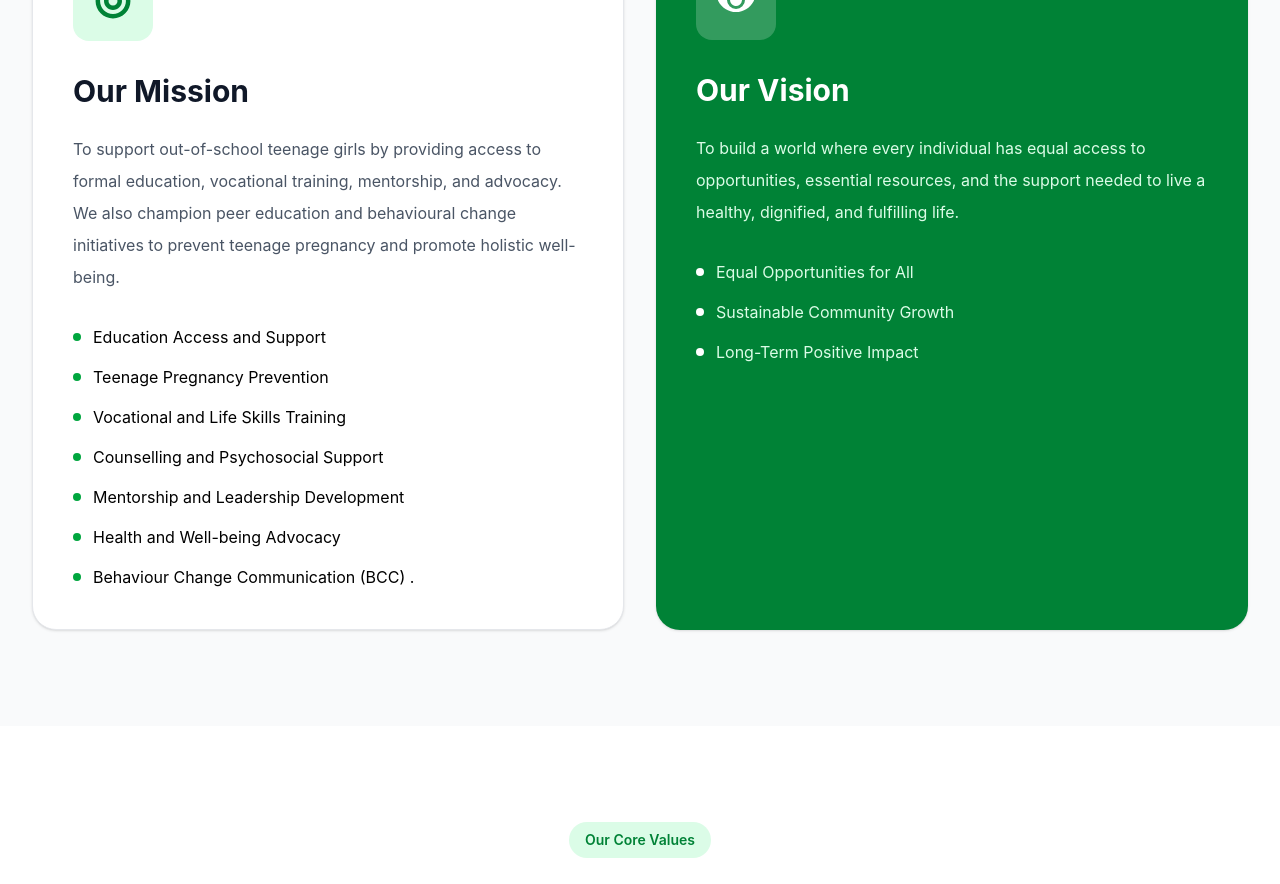
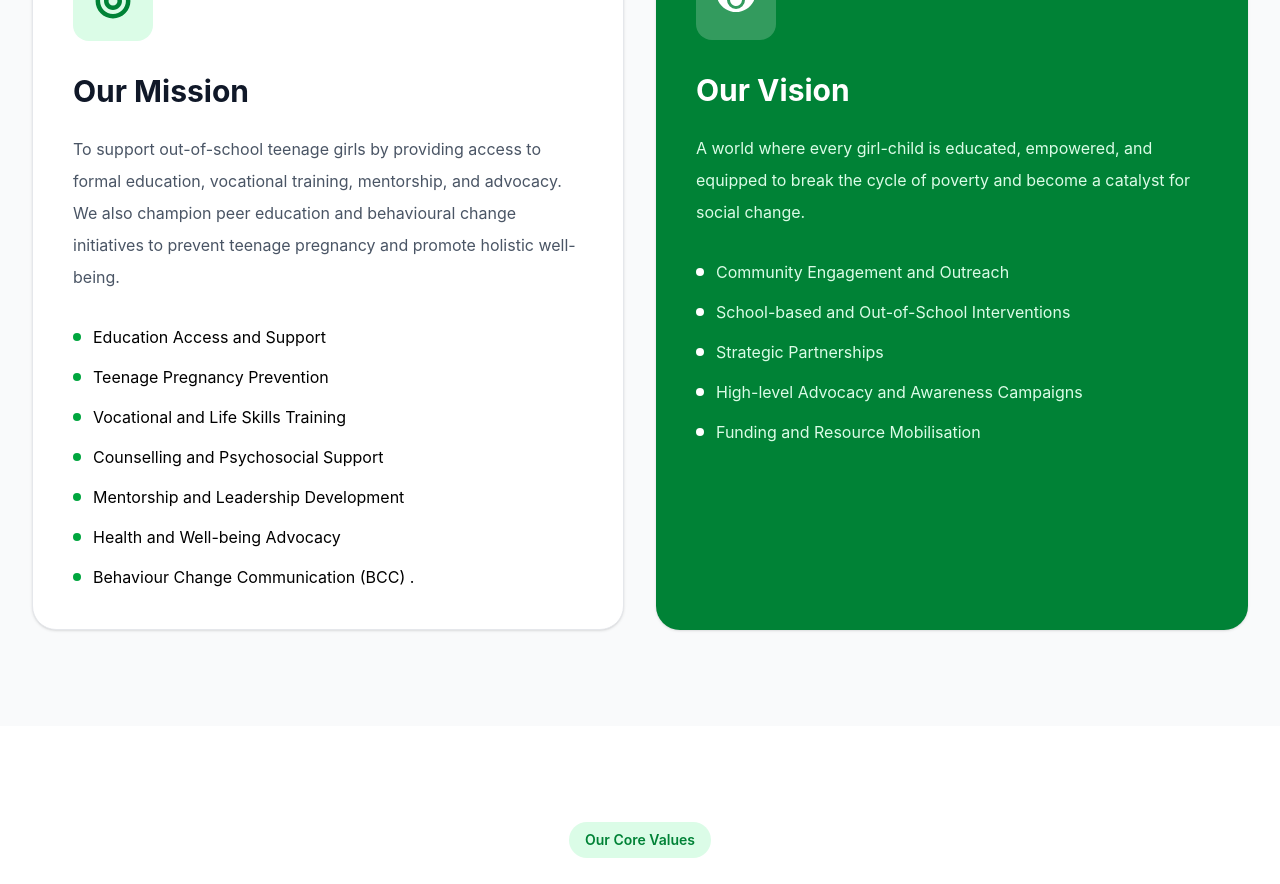
Before and after one commit to GAMSH655/brightbloom, a React (Vite) app: page /about in a window 1280 px wide. Shown: the part 2060-2944 px from the top of the page. Built offline with nearby package versions, Linux system fonts and the light colour scheme.

Commit message:
fixed social media link issues

```diff
--- a/src/Aboutcomponents/MissionVision.jsx
+++ b/src/Aboutcomponents/MissionVision.jsx
@@ -103,25 +103,33 @@ const MissionVision = () => {
             </h3>
 
             <p className="mt-6 text-green-100 leading-8">
-              To build a world where every individual has equal access to
-              opportunities, essential resources, and the support needed to
-              live a healthy, dignified, and fulfilling life.
+             A world where every girl-child is educated, empowered, and equipped to break the cycle of poverty and become a catalyst for social change.
             </p>
 
             <ul className="mt-8 space-y-4 text-green-100">
               <li className="flex items-center gap-3">
                 <span className="w-2 h-2 rounded-full bg-white"></span>
-                Equal Opportunities for All
+               	Community Engagement and Outreach
               </li>
 
               <li className="flex items-center gap-3">
                 <span className="w-2 h-2 rounded-full bg-white"></span>
-                Sustainable Community Growth
+                School-based and Out-of-School Interventions
               </li>
 
               <li className="flex items-center gap-3">
                 <span className="w-2 h-2 rounded-full bg-white"></span>
-                Long-Term Positive Impact
+               Strategic Partnerships
+              </li>
+
+              <li className="flex items-center gap-3">
+                <span className="w-2 h-2 rounded-full bg-white"></span>
+             High-level Advocacy and Awareness Campaigns
+              </li>
+
+              <li className="flex items-center gap-3">
+                <span className="w-2 h-2 rounded-full bg-white"></span>
+              Funding and Resource Mobilisation
               </li>
             </ul>
           </div>
--- a/src/components/Footer.jsx
+++ b/src/components/Footer.jsx
@@ -43,21 +43,21 @@ const Footer = () => {
 
             <div className="flex gap-4 mt-8">
               <a
-                href="https://www.facebook.com/share/17PWHLcLCY/"
+                href="https://www.facebook.com/share/1GK9BRDNHn/"
                 className="w-10 h-10 rounded-full bg-white/10 hover:bg-green-600 transition flex items-center justify-center"
               >
                 <FaFacebookF />
               </a>
 
               <a
-                href="https://www.instagram.com/brightbloomgirls_foundation?utm_source=qr&igsh=OTU2aGtsdXFqYXVt"
+                href="https://instagram.com/brightbloomgirls_foundation?exln=MWxiZDNldDVzMTZwOA%3D%3D"
                 className="w-10 h-10 rounded-full bg-white/10 hover:bg-green-600 transition flex items-center justify-center"
               >
                 <FaInstagram />
               </a>
 
               <a
-                href="https://www.tiktok.com/@brightbloomgirlsfoundati?_r=1&_t=ZS-9AWP3nK1f8R"
+                href="https://www.tiktok.com/@brightbloomgirlsfoundati?_r=1&_t=ZS-9AWTxYhZVWq"
                 className="w-10 h-10 rounded-full bg-white/10 hover:bg-green-600 transition flex items-center justify-center"
               >
                 < FaTiktok />
```
